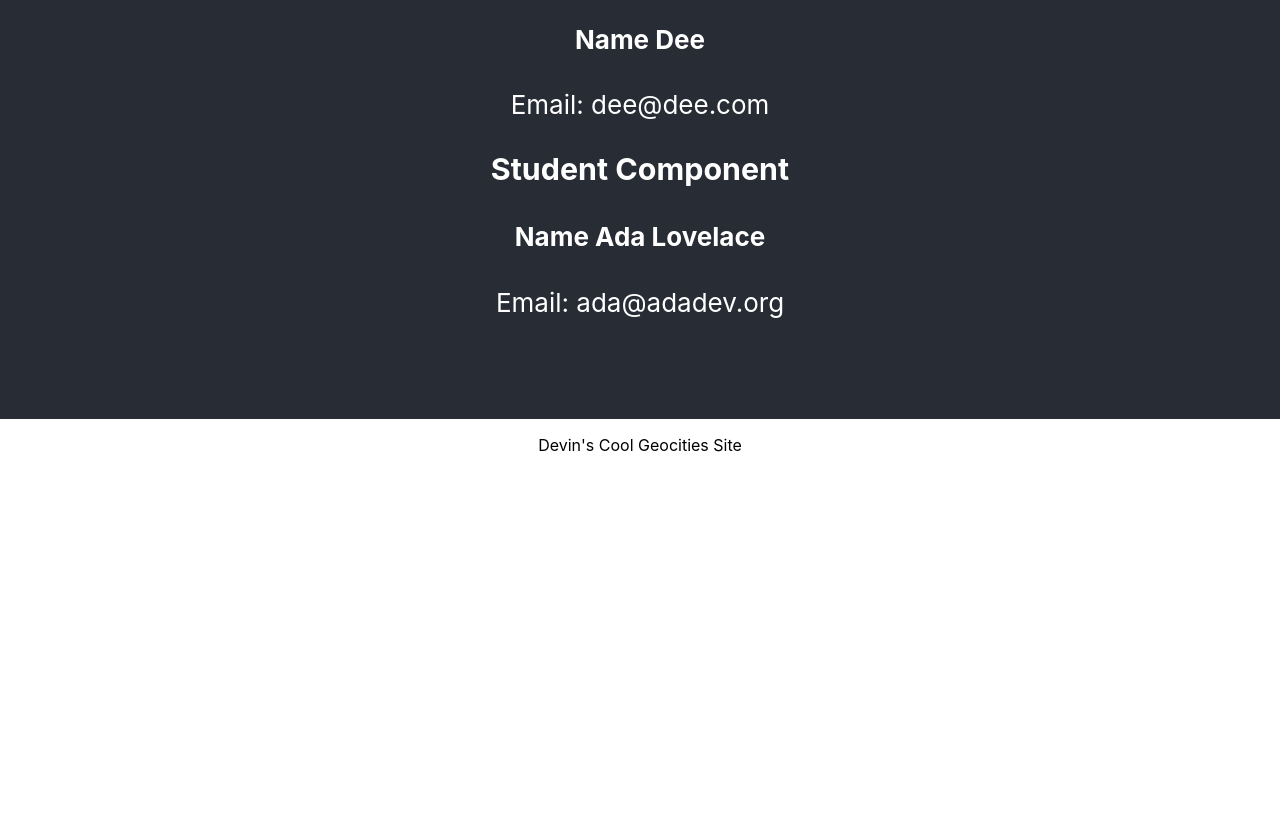
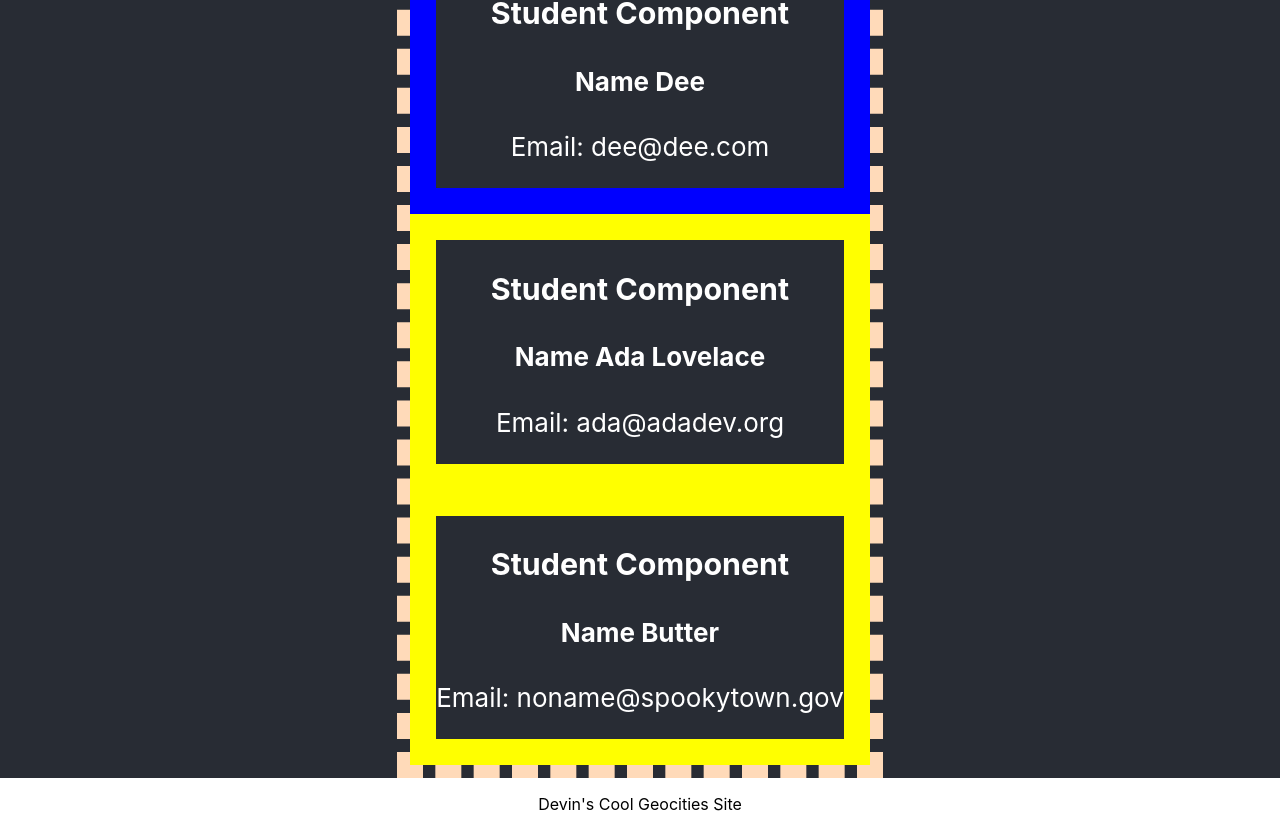
Before and after one commit to Ada-C11/ada-students-sockets, a React (Create React App) app: page / in a window 1280 px wide. Shown: the part 381-1211 px from the top of the page. Before the commit the page ends 852 px from the top, so only its background shows below. Built offline with nearby package versions, Linux system fonts and the light colour scheme.

Commit message:
added first proptypes

```diff
--- a/src/App.js
+++ b/src/App.js
@@ -10,15 +10,23 @@ const students = [
   {
     fullName: 'Devin Helmgren',
     email: 'devin@dontemailme.org',
+    classRoom: 'socket',
   },
   {
     fullName: 'Dee',
     email: 'dee@dee.com',
+    classRoom: 'port',
   },
   {
     fullName: 'Ada Lovelace',
     email: 'ada@adadev.org',
+  },
+  {
+    fullName: 'Butter',
+    email: 'noname@spookytown.gov',
+    classRoom: 89890,
   }
+
 ];
 
 function App() {
--- /dev/null
+++ b/src/components/Student.css
@@ -0,0 +1,7 @@
+.student-socket {
+  border: 1em solid yellow;
+}
+
+.student-port {
+  border: 1em solid blue;
+}
--- a/src/components/Student.js
+++ b/src/components/Student.js
@@ -1,11 +1,22 @@
-import React from 'react'
+import React from 'react';
+import PropTypes from 'prop-types';
+
+import './Student.css';
 
 const Student = (props) => {
   const name = props.fullName || "Anon";
 
+  const coolBox = {
+    border: "1em solid red",
+  }
+
   console.log(props);
+  let classToUse = 'student-socket';
+  if (props.classRoom === 'port') {
+    classToUse = 'student-port'
+  }
   return (
-    <section>
+    <section className={classToUse}>
       <h3>Student Component</h3>
       <h4>Name {name} </h4>
       <p>Email: {props.email} </p>
@@ -13,4 +24,10 @@ const Student = (props) => {
   );
 }
 
+Student.propTypes = {
+  fullName: PropTypes.string.isRequired,
+  email: PropTypes.string,
+  classRoom: PropTypes.string
+}
+
 export default Student;
--- /dev/null
+++ b/src/components/StudentCollection.css
@@ -0,0 +1,3 @@
+.student-collection {
+  border: 0.5em dashed peachpuff;
+}
--- a/src/components/StudentCollection.js
+++ b/src/components/StudentCollection.js
@@ -1,14 +1,16 @@
 import React from 'react';
 import Student from './Student';
+import './StudentCollection.css'
 
 
 const generateStudentComponents = (students) => {
   return students.map((student) => {
-    const { fullName, email } = student;
+    const { fullName, email, classRoom } = student;
     return (<Student
       key={fullName}
       fullName={fullName}
       email={email}
+      classRoom={classRoom}
     />);
   });
 };
@@ -21,7 +23,7 @@ const StudentCollection = (props) => {
   const studentComponents = generateStudentComponents(students);
 
   return (
-    <div>Students
+    <div className="student-collection">Students
       {studentComponents}
     </div>
 
```
